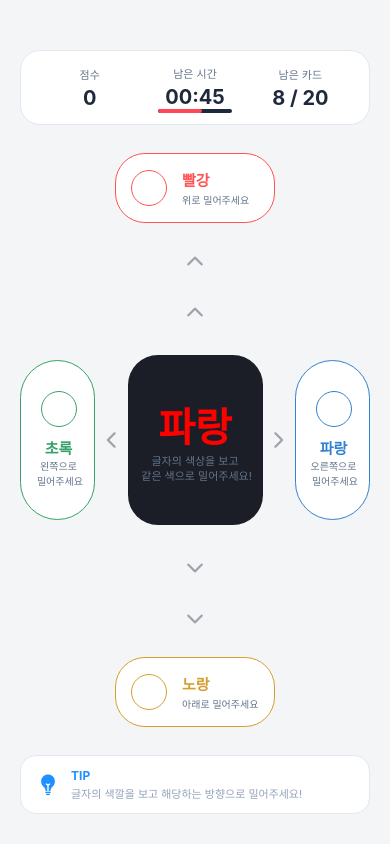
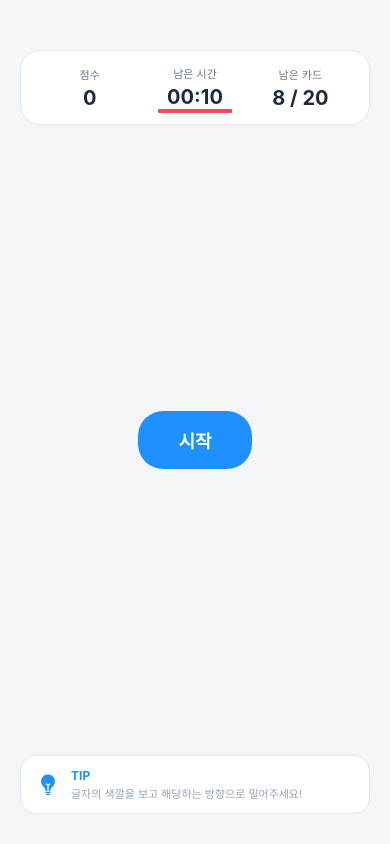
Before and after one commit to julia2524/four-way-swipe-app, a React Native app: screen / in a window 390 px wide. Built offline with nearby package versions, Linux system fonts and the light colour scheme.

Commit message:
start/end button animation completed

```diff
--- a/src/components/SwipeCard.tsx
+++ b/src/components/SwipeCard.tsx
@@ -1,8 +1,15 @@
-import { Animated, Easing, PanResponder, Text, View } from "react-native";
+import {
+  Animated,
+  Easing,
+  PanResponder,
+  Text,
+  TouchableOpacity,
+  View,
+} from "react-native";
 import { DirectionType, IGameCard } from "../types/game";
 import styled, { useTheme } from "styled-components/native";
 import { Ionicons } from "@expo/vector-icons";
-import { useRef, useState } from "react";
+import { useEffect, useRef, useState } from "react";
 
 interface SwipeCardProps {
   data: IGameCard[];
@@ -53,12 +60,18 @@ const TimerBarContainer = styled.View`
   margin-bottom: -3px;
   overflow: hidden;
 `;
+// const TimerBarFill = styled.View`
+//   width: 60%;
+//   height: 100%;
+//   background-color: #ff4757;
+//   border-radius: 2px;
+// `;
 const TimerBarFill = styled.View`
-  width: 60%;
   height: 100%;
   background-color: #ff4757;
   border-radius: 2px;
 `;
+const STimerBarFill = Animated.createAnimatedComponent(TimerBarFill);
 const TargetVertical = styled.View<{ targetColor: string }>`
   width: 160px;
   height: 70px;
@@ -177,16 +190,7 @@ const TipBox = styled.View`
   border: 1px solid ${(props) => props.theme.borderColor};
   margin-top: auto;
 `;
-// const FeedbackText = styled.Text<{
-//   feedback: "correct" | "wrong";
-// }>`
-//   position: absolute;
-//   top: 50%;
-//   font-size: 24px;
-//   font-weight: bold;
-//   color: ${(props) => (props.feedback === "correct" ? "#2ed573" : "#ff4757")};
-//   z-index: 200;
-// `;
+
 const FeedbackText = styled.Text<{ isCorrect: boolean }>`
   font-size: 32px;
   font-weight: bold;
@@ -197,6 +201,31 @@ const FeedbackText = styled.Text<{ isCorrect: boolean }>`
   text-shadow-offset: { width: 0, height: 2 };
   text-shadow-radius: 4px; */
 `;
+const StartButton = styled.TouchableOpacity`
+  background-color: #1e90ff;
+  padding: 16px 40px;
+  border-radius: 25px;
+  align-items: center;
+  justify-content: center;
+  /* shadow-color: #1e90ff;
+  shadow-opacity: 0.4;
+  shadow-radius: 10px;
+  elevation: 6; */
+`;
+
+const StartButtonText = styled.Text`
+  color: #ffffff;
+  font-size: 18px;
+  font-weight: bold;
+`;
+
+const GameOverText = styled.Text`
+  font-size: 28px;
+  font-weight: bold;
+  color: #ff4757;
+  text-align: center;
+`;
+
 export default function SwipeCard({ data }: SwipeCardProps) {
   const theme = useTheme();
   const [index, setIndex] = useState(0);
@@ -204,6 +233,8 @@ export default function SwipeCard({ data }: SwipeCardProps) {
   indexRef.current = index; // 렌더링될 때마다 최신 index로 업데이트
   const [score, setScore] = useState(0);
   const [feedback, setFeedback] = useState<"correct" | "wrong" | null>(null);
+  const [isStarted, setIsStarted] = useState(false);
+  const [isGameOver, setIsGameOver] = useState(false);
 
   const position = useRef(new Animated.ValueXY({ x: 0, y: 0 })).current;
   const scale = useRef(new Animated.Value(1)).current;
@@ -374,6 +405,51 @@ export default function SwipeCard({ data }: SwipeCardProps) {
     }),
   ).current;
 
+  const startGame = () => {
+    setIsStarted(true);
+    setIsGameOver(false);
+
+    // 버튼을 누른 바로 그 순간 타이머 애니메이션 시작!
+    timerAnim.setValue(100);
+    Animated.timing(timerAnim, {
+      toValue: 0,
+      duration: GAME_TIME * 1000,
+      easing: Easing.linear,
+      useNativeDriver: false,
+    }).start();
+  };
+
+  const GAME_TIME = 10;
+  const TOTAL_QUESTIONS = 20;
+  const [timeLeft, setTimeLeft] = useState(GAME_TIME);
+  const formatTime = (seconds: number) => {
+    const minutes = Math.floor(seconds / 60);
+    const remainingSeconds = seconds % 60;
+
+    return `${String(minutes).padStart(2, "0")}:${String(
+      remainingSeconds,
+    ).padStart(2, "0")}`;
+  };
+  const timerAnim = useRef(new Animated.Value(100)).current;
+  const timerWidth = timerAnim.interpolate({
+    inputRange: [0, 100],
+    outputRange: ["0%", "100%"],
+  });
+  useEffect(() => {
+    if (!isStarted || isGameOver) return; // 시작 전에는 실행 안 함!
+    const timer = setInterval(() => {
+      setTimeLeft((prev) => {
+        if (prev <= 1) {
+          clearInterval(timer);
+          setIsGameOver(true);
+          return 0;
+        }
+        return prev - 1;
+      });
+    }, 1000);
+    return () => clearInterval(timer);
+  }, [isStarted]);
+
   return (
     <SContainer>
       <TopHeader>
@@ -383,22 +459,17 @@ export default function SwipeCard({ data }: SwipeCardProps) {
         </HeaderBox>
         <HeaderBox>
           <HeaderLabel>남은 시간</HeaderLabel>
-          <HeaderValue>00:45</HeaderValue>
+          <HeaderValue>{formatTime(timeLeft)}</HeaderValue>
           <TimerBarContainer>
-            <TimerBarFill />
+            <STimerBarFill style={{ width: timerWidth }} />
           </TimerBarContainer>
         </HeaderBox>
         <HeaderBox>
           <HeaderLabel>남은 카드</HeaderLabel>
-          <HeaderValue>8 / 20</HeaderValue>
+          <HeaderValue>{`8 / ${TOTAL_QUESTIONS}`}</HeaderValue>
         </HeaderBox>
       </TopHeader>
       <GameArea>
-        {/* {feedback && (
-          <FeedbackText feedback={feedback}>
-            {feedback === "correct" ? "정답! 🎉" : "아쉬워요! 😅"}
-          </FeedbackText>
-        )} */}
         {feedback && (
           <Animated.View
             style={{
@@ -412,13 +483,30 @@ export default function SwipeCard({ data }: SwipeCardProps) {
             </FeedbackText>
           </Animated.View>
         )}
+        {!isStarted ? (
+          <StartButton onPress={startGame}>
+            <StartButtonText>시작</StartButtonText>
+          </StartButton>
+        ) : isGameOver ? (
+          // ✨ 게임 오버일 때 보여줄 화면 & 재시작 버튼
+          <View style={{ alignItems: "center", gap: 20 }}>
+            <GameOverText>게임 종료! 🎉</GameOverText>
+            <HeaderValue>최종 점수: {score}점</HeaderValue>
+            <StartButton onPress={startGame}>
+              <StartButtonText>다시 시작</StartButtonText>
+            </StartButton>
+          </View>
+        ) : (
+          <>
             <TargetVertical targetColor={theme.red}>
               <IConCircle targetColor={theme.red}>
                 <Ionicons name="arrow-up" size={20} color="#ffffff" />
               </IConCircle>
               <TargetLabelVertical>
                 <TargetLabelName targetColor={theme.red}>빨강</TargetLabelName>
-            <TargetDirectionVertical>위로 밀어주세요</TargetDirectionVertical>
+                <TargetDirectionVertical>
+                  위로 밀어주세요
+                </TargetDirectionVertical>
               </TargetLabelVertical>
             </TargetVertical>
             <Ionicons
@@ -439,7 +527,9 @@ export default function SwipeCard({ data }: SwipeCardProps) {
                   <Ionicons name="arrow-back" size={20} color="#ffffff" />
                 </IConCircle>
                 <TargetLabelHorizontal>
-              <TargetLabelName targetColor={theme.green}>초록</TargetLabelName>
+                  <TargetLabelName targetColor={theme.green}>
+                    초록
+                  </TargetLabelName>
                   <TargetDirectionHorizontal>
                     왼쪽으로{"\n"} 밀어주세요
                   </TargetDirectionHorizontal>
@@ -479,7 +569,9 @@ export default function SwipeCard({ data }: SwipeCardProps) {
                   <Ionicons name="arrow-forward" size={20} color="#ffffff" />
                 </IConCircle>
                 <TargetLabelHorizontal>
-              <TargetLabelName targetColor={theme.blue}>파랑</TargetLabelName>
+                  <TargetLabelName targetColor={theme.blue}>
+                    파랑
+                  </TargetLabelName>
                   <TargetDirectionHorizontal>
                     오른쪽으로{"\n"} 밀어주세요
                   </TargetDirectionHorizontal>
@@ -503,10 +595,16 @@ export default function SwipeCard({ data }: SwipeCardProps) {
                 <Ionicons name="arrow-down" size={20} color="#ffffff" />
               </IConCircle>
               <TargetLabelVertical>
-            <TargetLabelName targetColor={theme.yellow}>노랑</TargetLabelName>
-            <TargetDirectionVertical>아래로 밀어주세요</TargetDirectionVertical>
+                <TargetLabelName targetColor={theme.yellow}>
+                  노랑
+                </TargetLabelName>
+                <TargetDirectionVertical>
+                  아래로 밀어주세요
+                </TargetDirectionVertical>
               </TargetLabelVertical>
             </TargetVertical>
+          </>
+        )}
       </GameArea>
       <TipBox>
         <Ionicons name="bulb" size={22} color="#1e90ff" />
```
Lines whose indentation alone changed are shown as unchanged.
